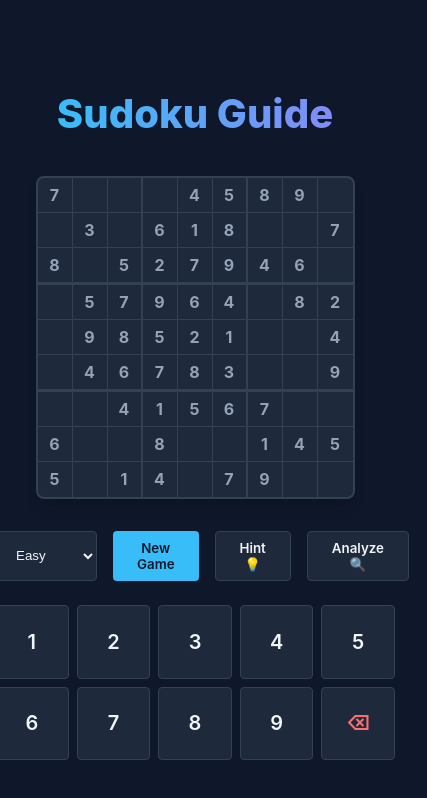
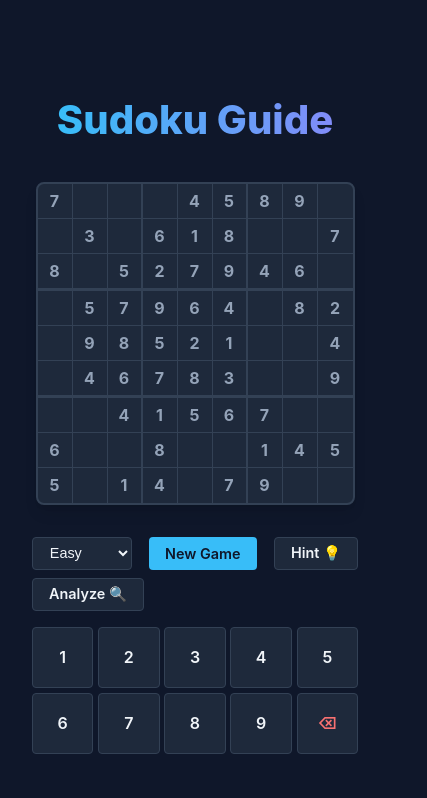
Before and after one commit to mihastele/sudoku-with-simple-hints-101, a React (Vite) app: page / in a window 390 px wide. Shown: the top 798 px of the page, 427 px wide, since content can reach past the window. Built offline with nearby package versions, Linux system fonts and the light colour scheme.

Commit message:
Mobile res improvement

```diff
--- a/src/components/AnalysisPlayer.css
+++ b/src/components/AnalysisPlayer.css
@@ -6,6 +6,13 @@
     padding: 1rem;
     margin-top: 1rem;
     animation: slideUp 0.3s ease-out;
+}
+
+@media (max-width: 640px) {
+    .analysis-player {
+        padding: 0.75rem;
+        margin-top: 0.75rem;
+    }
 }
 
 @keyframes slideUp {
@@ -27,9 +34,21 @@
     margin-bottom: 1rem;
 }
 
+@media (max-width: 640px) {
+    .analysis-header {
+        margin-bottom: 0.75rem;
+    }
+}
+
 .analysis-header h3 {
     color: var(--accent-secondary);
     font-size: 1.1rem;
+}
+
+@media (max-width: 640px) {
+    .analysis-header h3 {
+        font-size: 1rem;
+    }
 }
 
 .close-btn {
@@ -48,10 +67,24 @@
     margin-bottom: 1rem;
 }
 
+@media (max-width: 640px) {
+    .analysis-content {
+        min-height: 2.5rem;
+        margin-bottom: 0.75rem;
+    }
+}
+
 .analysis-content p {
     color: var(--text-primary);
     font-size: 0.95rem;
     line-height: 1.5;
+}
+
+@media (max-width: 640px) {
+    .analysis-content p {
+        font-size: 0.9rem;
+        line-height: 1.4;
+    }
 }
 
 .analysis-controls {
@@ -62,6 +95,13 @@
     padding-top: 1rem;
 }
 
+@media (max-width: 640px) {
+    .analysis-controls {
+        padding-top: 0.75rem;
+        gap: 0.5rem;
+    }
+}
+
 .nav-btn {
     padding: 0.4rem 0.8rem;
     background-color: var(--bg-primary);
@@ -70,6 +110,13 @@
     color: var(--text-primary);
     font-size: 0.9rem;
     transition: all 0.2s;
+}
+
+@media (max-width: 640px) {
+    .nav-btn {
+        padding: 0.3rem 0.6rem;
+        font-size: 0.8rem;
+    }
 }
 
 .nav-btn:hover:not(:disabled) {
@@ -87,3 +134,9 @@
     font-size: 0.9rem;
     font-variant-numeric: tabular-nums;
 }
+
+@media (max-width: 640px) {
+    .step-indicator {
+        font-size: 0.8rem;
+    }
+}
--- a/src/components/Controls.css
+++ b/src/components/Controls.css
@@ -7,10 +7,24 @@
     max-width: 400px;
 }
 
+@media (max-width: 640px) {
+    .controls {
+        max-width: 100%;
+        gap: 1rem;
+    }
+}
+
 .game-actions {
     display: flex;
     justify-content: space-between;
     gap: 1rem;
+}
+
+@media (max-width: 640px) {
+    .game-actions {
+        flex-wrap: wrap;
+        gap: 0.5rem;
+    }
 }
 
 .difficulty-select {
@@ -23,12 +37,27 @@
     cursor: pointer;
 }
 
+@media (max-width: 640px) {
+    .difficulty-select {
+        padding: 0.4rem 0.8rem;
+        font-size: 0.9rem;
+    }
+}
+
 .btn-primary,
 .btn-secondary {
     padding: 0.5rem 1.5rem;
     border-radius: var(--radius-sm);
     font-weight: 600;
     transition: transform 0.1s, opacity 0.2s;
+}
+
+@media (max-width: 640px) {
+    .btn-primary,
+    .btn-secondary {
+        padding: 0.4rem 1rem;
+        font-size: 0.9rem;
+    }
 }
 
 .btn-primary {
@@ -53,6 +82,12 @@
     gap: 0.5rem;
 }
 
+@media (max-width: 640px) {
+    .number-pad {
+        gap: 0.3rem;
+    }
+}
+
 .num-btn {
     aspect-ratio: 1;
     background-color: var(--bg-secondary);
@@ -62,6 +97,12 @@
     font-size: 1.25rem;
     font-weight: 600;
     transition: background-color 0.2s;
+}
+
+@media (max-width: 640px) {
+    .num-btn {
+        font-size: 1rem;
+    }
 }
 
 .num-btn:hover {
--- a/src/components/Game.css
+++ b/src/components/Game.css
@@ -28,6 +28,13 @@
     max-width: 400px;
 }
 
+@media (max-width: 640px) {
+    .game-sidebar {
+        max-width: 100%;
+        gap: 1rem;
+    }
+}
+
 .hint-box {
     background-color: rgba(56, 189, 248, 0.1);
     border: 1px solid var(--accent-primary);
@@ -35,6 +42,12 @@
     padding: 1rem;
     color: var(--text-primary);
     animation: fadeIn 0.3s ease-in-out;
+}
+
+@media (max-width: 640px) {
+    .hint-box {
+        padding: 0.75rem;
+    }
 }
 
 .hint-box h3 {
```
